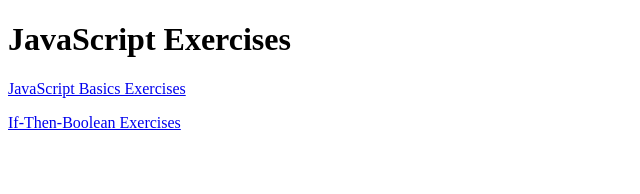
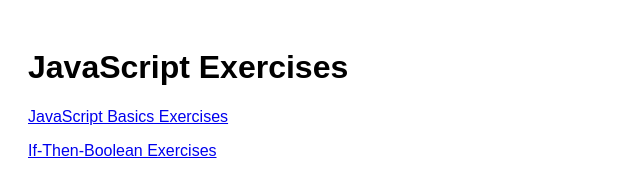
Before and after one commit to wychan27/wychan27.github.io, a plain HTML site: page index.html in a window 1280 px wide. Shown: the whole page, without its empty margins (0-640 px from the left). Drawn offline with Linux system fonts and the light colour scheme.

Commit message:
Update index.html

```diff
--- a/index.html
+++ b/index.html
@@ -1,5 +1,14 @@
 <!DOCTYPE html>
 <html>
+    <head>
+        <title></title>
+        <style>
+            body {
+              font-family: Arial, Helvetica, sans-serif;
+              padding: 20px;
+            }
+        </style>
+    </head>
 <body>
 
     <h1>JavaScript Exercises</h1>
```
